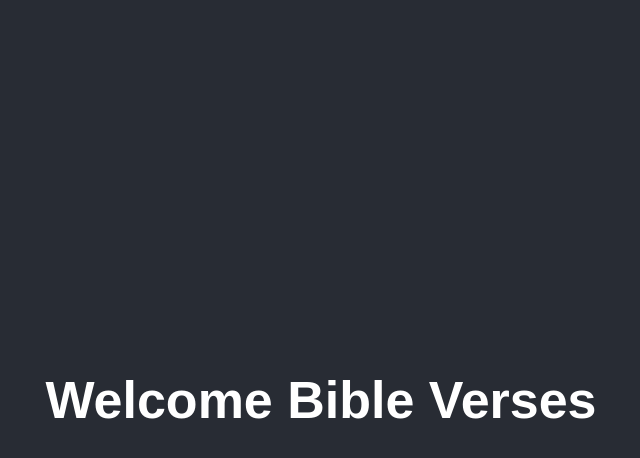
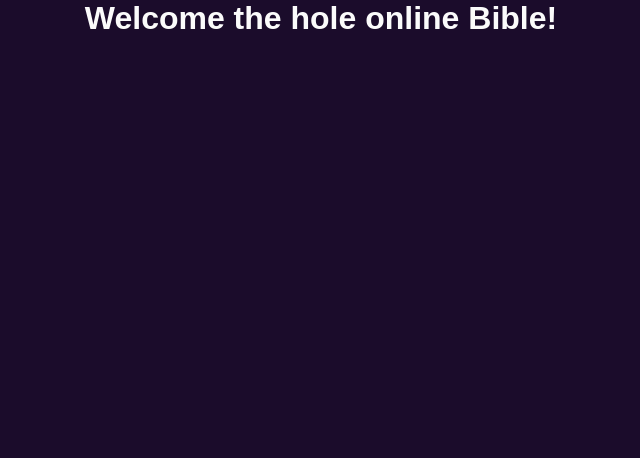
Before and after one commit to joaoacastro/bible-verses, a React (Create React App) app: page / in a window 1280 px wide. Shown: the top 458 px of the page, without its empty margins (319-959 px from the left). Built offline with nearby package versions, Linux system fonts and the light colour scheme; a web font is replaced by a local one.

Commit message:
fix webpack bug

```diff
--- a/public/index.html
+++ b/public/index.html
@@ -25,7 +25,7 @@
       Learn how to configure a non-root public URL by running `npm run build`.
     -->
 
-    <title>-|Bible Verses|-</title>
+    <title>=|Bible Verses|=</title>
 
     <!-- Google fonts -->
     <link rel="preconnect" href="https://fonts.googleapis.com">
--- a/src/App.css
+++ /dev/null
@@ -1,38 +0,0 @@
-.App {
-  text-align: center;
-}
-
-.App-logo {
-  height: 40vmin;
-  pointer-events: none;
-}
-
-@media (prefers-reduced-motion: no-preference) {
-  .App-logo {
-    animation: App-logo-spin infinite 20s linear;
-  }
-}
-
-.App-header {
-  background-color: #282c34;
-  min-height: 100vh;
-  display: flex;
-  flex-direction: column;
-  align-items: center;
-  justify-content: center;
-  font-size: calc(10px + 2vmin);
-  color: white;
-}
-
-.App-link {
-  color: #61dafb;
-}
-
-@keyframes App-logo-spin {
-  from {
-    transform: rotate(0deg);
-  }
-  to {
-    transform: rotate(360deg);
-  }
-}
--- a/src/App.js
+++ b/src/App.js
@@ -1,12 +1,8 @@
-import './App.css';
+import Home from './components/pages/Home';
 
 function App() {
   return (
-    <div className="App">
-      <header className="App-header">
-        <h1>Welcome Bible Verses</h1>
-      </header>
-    </div>
+    <Home />
   );
 }
 
--- /dev/null
+++ b/src/components/pages/Home.js
@@ -0,0 +1,11 @@
+import styles from "./Home.module.css";
+
+function Home() {
+  return (
+    <>
+      <h1 className={styles.title}>Welcome the hole online Bible!</h1>
+    </>
+  );
+}
+
+export default Home;
--- /dev/null
+++ b/src/components/pages/Home.module.css
@@ -0,0 +1,7 @@
+.title{
+    display: flex;
+    justify-content: center;
+    align-items: center;
+    height: 100%;
+    color: #FBFBFB;
+}
```
Also changed, not shown: public/manifest.json, src/index.css (added).
